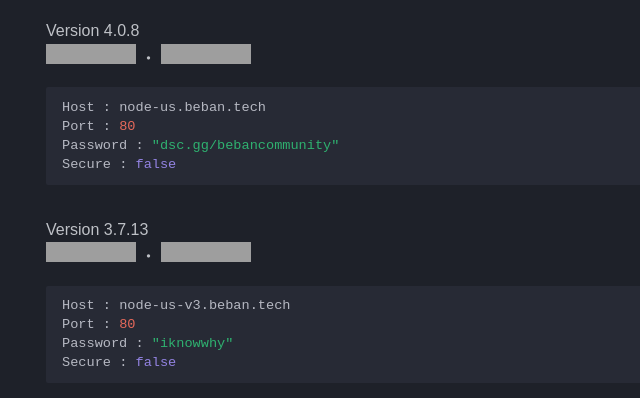
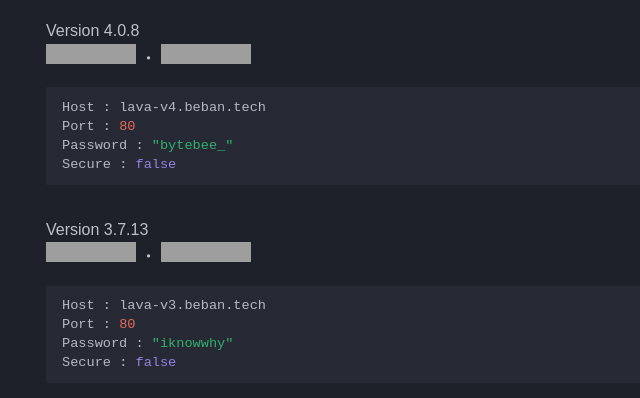
Before and after one commit to DarrenOfficial/lavalink-list, an MkDocs documentation site: the page built from docs/NoSSL/lavalink-without-ssl.md, in a window 1280 px wide and 900 px high, scrolled down 4447 px. Shown: the part 160-558 px from the top of the window, without its empty margins (0-640 px from the left). Built offline with MkDocs 1.6.1 and Material for MkDocs 9.7.7, drawn with Linux system fonts in a browser that asks for light colours; some web fonts are replaced; comment, search, counter and statistics services are not loaded; a style sheet for code colours, icons or effects is not loaded; grey boxes are pictures that could not be loaded.

Commit message:
Update lavalink info (#610)

````diff
--- a/docs/NoSSL/lavalink-without-ssl.md
+++ b/docs/NoSSL/lavalink-without-ssl.md
@@ -198,16 +198,16 @@ Secure : false
 Version 4.0.8 <br />
 ![status](https://uptime.beban.tech/api/badge/2/status) ・ ![uptime](https://uptime.beban.tech/api/badge/2/uptime)
 ```bash
-Host : node-us.beban.tech
+Host : lava-v4.beban.tech
 Port : 80
-Password : "dsc.gg/bebancommunity"
+Password : "bytebee_"
 Secure : false
 ```
 
 Version 3.7.13 <br />
 ![status](https://uptime.beban.tech/api/badge/7/status) ・ ![uptime](https://uptime.beban.tech/api/badge/7/uptime)
 ```bash
-Host : node-us-v3.beban.tech
+Host : lava-v3.beban.tech
 Port : 80
 Password : "iknowwhy"
 Secure : false
````
